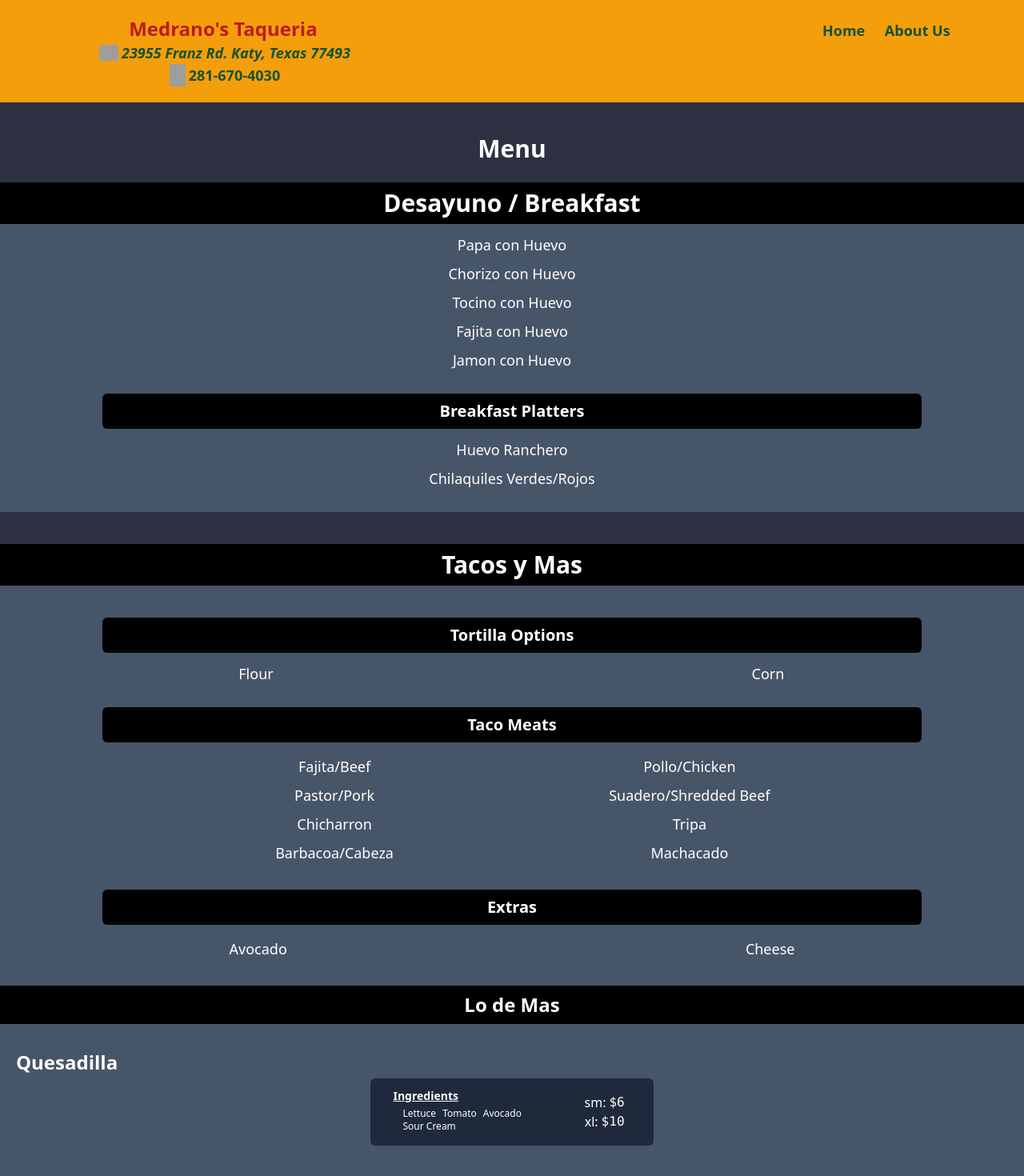
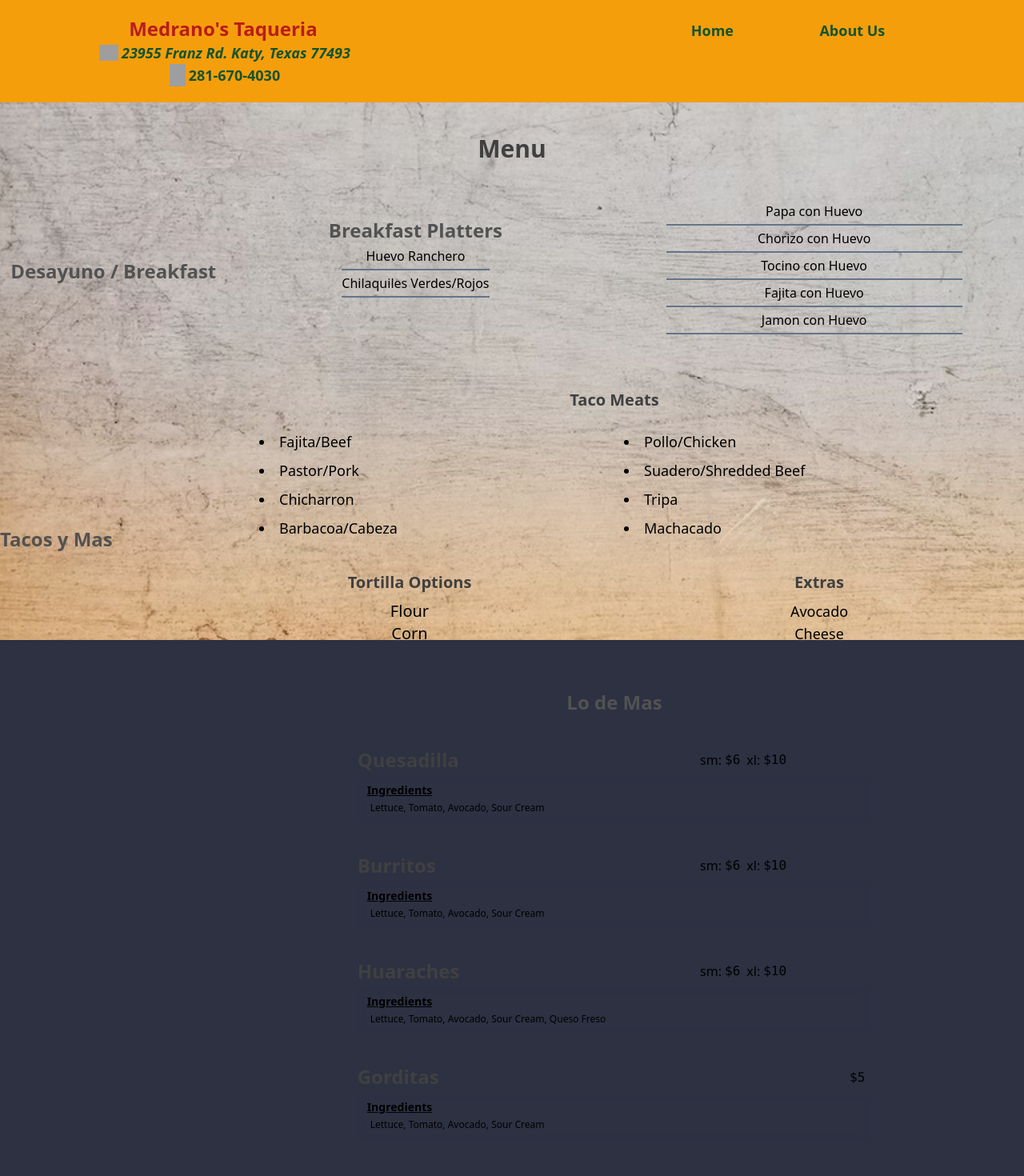
Before and after one commit to ish-suarez/MedranosTaqueria, a Next.js app in the folder client/: page /Menu in a window 1280 px wide. Shown: the top 1470 px of the page at 80% size. Built offline with nearby package versions, Linux system fonts and the light colour scheme; grey boxes are pictures that could not be loaded.

Commit message:
New menu design in the work

```diff
--- a/client/components/navbar.tsx
+++ b/client/components/navbar.tsx
@@ -70,7 +70,7 @@
                     </div>
                 </div>
 
-                <ul className="hidden 2xl:mr-20 w-1/5 md:flex justify-around">
+                <ul className="hidden 2xl:mr-20 w-1/5 md:flex md:mr-10 md:w-1/2 justify-around ">
                     {
                         navigationPages.map(({ to, linkName }: { to: string, linkName: string }) => <NavLinks key={to} to={to} linkName={linkName} pathname={pathname} /> )
                     }
--- a/client/pages/Menu.tsx
+++ b/client/pages/Menu.tsx
@@ -1,5 +1,5 @@
 import { useState } from "react";
-import Navbar from "../components/navbar"
+import Image from "next/image";
 import { getMenu } from '../lib/menuData'
 import { breakfastProps, tacosProps, platterProps, menuProps } from "../lib/interface";
 
@@ -18,66 +18,93 @@
     const soupMenu = menu.filter(items => items.category.includes("Caldo"))
     const tortasMenu = menu.filter(items => items.category.includes("Tortas"))
 
+        //   {/* Background Image Container */}
+        //   <div className={` fixed -z-10 w-full h-screen`}>
+        //   <Image
+        //     priority
+        //     className=" opacity-95 brightness-50 blur-[2px] object-cover"
+        //     src={backgroundPic as string}
+        //     quality={100}
+        //     fill
+        //     placeholder="blur"
+        //     blurDataURL={'/images/taco_truck.jpeg'}
+        //     alt="Taco Truck"
+        //   />
+        // </div>
 
 
     return (
-        <div className="w-full pt-[20vh]">
-            <p className="text-3xl text-white text-center font-extrabold py-2 pb-6">Menu</p>
         <div>
+            <div className="fixed z-0 w-full h-screen">
+                <Image
+                    src={'/images/menu_back.avif'}
+                    className='object-cover brightness-90'
+                    fill
+                    alt="background picture"
+                />
+            </div>
+            <div className="w-full pt-[20vh] sm:pt-[30vh] md:pt-[20vh] z-40 absolute">
+                <p className="text-3xl text-neutral-700 text-center font-extrabold py-2 pb-6 z-20">Menu</p>
+                <div className=" z-20">
                     {/* Breakfast Container */}
+                    <div className="md:w-full">
                         {breakfastMenu.map(({category, items, breakfastPlatters}: breakfastProps) => (
-                    <div className="text-center text-white">
-                        <p className="text-3xl text-center font-bold bg-black py-2">{category}</p>
-                        <div className="bg-slate-600">
-                            <ul className="flex flex-col py-2">
-                                {items.map(({name}) => <li className="text-lg py-1">{name}</li>)}
+                            <div className="text-center md:flex md:justify-center">
+                                <div className=" flex justify-center items-center ">
+                                    <p className="text-2xl text-neutral-600 text-center font-bold pt-3">{category}</p>
+                                </div>
+                                <div className="md:flex md:flex-row-reverse md:py-5">
+                                    <ul className="flex flex-col flex-wrap sm:flex-row sm:items-center sm:justify-center sm:px-16  md:w-1/2 md:text-center">
+                                        {items.map(({name}) => <li className="font-light py-1 sm:w-1/2 md:w-full md:border-b-2 md:border-slate-500">{name}</li>)}
                                     </ul>
+                                    <div className="md:w-1/2">
                                         {breakfastPlatters.map(({platterTitle, breakfastPlatesOptions}) => (
                                             <div className="py-4 flex flex-col justify-center items-center">
-                                    <p className="text-xl font-semibold bg-black rounded-md py-2 w-4/5">{platterTitle}</p>
-                                    <ul className="flex flex-col py-2">
-                                        {breakfastPlatesOptions.map(option => <li className="text-lg py-1">{option}</li>)}
+                                                <p className="text-2xl text-neutral-600 font-semibold rounded-md pt-2 w-4/5 sm:w-1/2 md:w-2/3">{platterTitle}</p>
+                                                <ul className="flex flex-col pb-2">
+                                                    {breakfastPlatesOptions.map(option => <li className="font-light py-1 md:border-b-2 md:border-slate-500">{option}</li>)}
                                                 </ul>
                                             </div>
                                         ))}
                                     </div>
                                 </div>
+                            </div>
                         ))}
                     </div>
                     {/* Taco Container */}
-            <div className="text-white py-10">
+                    <div className=" ">
                         {tacosMenu.map(({category, tortillaOptions, tacoMeatOptions, items, extras}: tacosProps) => (
-                    <div className="">
-                        <p className="text-3xl text-center font-bold bg-black py-2">{category}</p>
-                        <div className="py-10 flex flex-col items-center w-full space-y-4 bg-slate-600">
-                            <div className="w-full flex flex-col justify-center items-center">
-                                <p className="font-semibold bg-black w-4/5 text-xl text-center py-2 rounded-md">Tortilla Options</p>
-                                <ul className="flex w-full justify-between items-center py-3 ">
-                                    {tortillaOptions.map(tortilla => <li className="text-lg text-center w-full">{tortilla}</li>)}
+                            <div className="md:flex">
+                                <div className=' md:flex md:py-52 md:w-1/4'>
+                                    <p className="text-2xl text-neutral-600 text-center font-bold pt-3">{category}</p>
+                                </div>
+                                <div className="py-10 flex flex-wrap items-center w-full space-y-4 ">
+                                    <div className="w-full flex flex-col items-center">
+                                        <p className="font-semibold w-4/5 sm:w-1/2 text-xl text-center py-2 text-neutral-700">Taco Meats</p>
+                                        <ol className="flex flex-wrap items-center text-center px-1 py-3 sm:px-14">
+                                            {tacoMeatOptions.map(meat => <li className="text-lg text-left list-inside list-disc w-1/2 py-1 pl-3 font-light">{meat}</li>)}
+                                        </ol>
+                                    </div>
+                                    <div className="w-1/2 flex flex-col justify-center items-center">
+                                        <p className="font-semibold w-4/5 sm:w-1/2 text-xl text-center py-2 rounded-md text-neutral-700">Tortilla Options</p>
+                                        <ul className="flex flex-col w-full justify-between items-center pb-3 ">
+                                            {tortillaOptions.map(tortilla => <li className="text-lg sm:text-xl text-center w-full font-light">{tortilla}</li>)}
                                         </ul>
                                     </div>
-                            <div className="w-full flex flex-col items-center">
-                                <p className="font-semibold bg-black w-4/5 text-xl text-center py-2 rounded-md">Taco Meats</p>
-                                <ul className="flex flex-wrap items-center justify-around text-center px-1 py-3">
-                                    {tacoMeatOptions.map(meat => <li className="text-lg w-1/2 py-1">{meat}</li>)}
+                                    <div className="w-1/2 flex flex-col items-center">
+                                        <p className="font-semibold w-4/5 sm:w-1/2 text-xl text-center py-2 rounded-md text-neutral-700">Extras</p>
+                                        <ul className="flex flex-col w-full justify-around items-center pb-3">
+                                            {extras.map(({extraName, price}) => <li className="text-lg font-light">{extraName}</li>)}
                                         </ul>
                                     </div>
-                            <div className="w-full flex flex-col items-center">
-                                <p className="font-semibold bg-black w-4/5 text-xl text-center py-2 rounded-md">Extras</p>
-                                <ul className="flex w-full justify-around items-center py-3">
-                                    {extras.map(({extraName, price}) => <li className="text-lg py-1">{extraName}</li>)}
-                                </ul>
-                            </div>
-                            <div className="w-full">
-                                <p className="text-2xl text-center font-bold bg-black py-2">Lo de Mas</p>
-                                <ul className="w-full flex flex-wrap flex-col py-3">
+                                    <div className="w-full py-5">
+                                        <p className="text-2xl text-center font-bold py-2 text-neutral-600">Lo de Mas</p>
+                                        <ul className="w-full flex flex-wrap flex-col sm:items-center py-3">
                                             {items.map(({name, ingredients, price, sizes}) => (
-                                        <li className="w-full flex flex-col items-center py-4 px-5">
-                                            <p className="text-2xl self-start font-extrabold py-1">{name}</p>
-                                            <ul className="flex items-center justify-center">
-                                                <li className="w-full flex px-4">
-                                                    <div className=" flex flex-row-reverse items-center w-full py-1 bg-slate-800 rounded-md px-4" >
-                                                        <div className={`w-1/3 ${!sizes ? 'hidden' : 'text-center flex flex-col items-center'}`}>
+                                                <li className="w-full sm:w-2/3 flex flex-col items-center py-4 px-5">
+                                                    <div className="flex justify-between items-center w-full">
+                                                        <p className="text-2xl self-start font-extrabold py-1 text-neutral-700">{name}</p>
+                                                        <div className={`w-1/3 ${!sizes ? 'hidden' : 'text-center flex space-x-2 items-center'}`}>
                                                             {sizes?.map(({size, sizePrice}) => (
                                                                 <div className="flex space-x-1 font-light">
                                                                     <span>{size}:</span><span className="font-mono">${sizePrice}</span>
@@ -88,12 +115,14 @@
                                                         <div className={`${!price ? 'hidden' : 'block py-1 px-2'}`} >
                                                             <span className="font-mono">${price}</span>
                                                         </div>
-                                                        <div className="py-2 px-3">
+                                                    </div>
+                                                    <ul className="flex items-center justify-center w-full">
+                                                        <li className="w-full flex ">
+                                                                <div className="py-2 px-3 w-full backdrop-blur-sm">
                                                                     <p className="text-sm underline underline-offset-1 font-semibold">Ingredients</p>
-                                                            <ol className="flex flex-wrap py-1 px-2 justify-start">
-                                                                {ingredients.map(ingredient => <li className=" list-inside px-1 text-xs font-light ">{ingredient}</li>)}
-                                                            </ol>
-                                                        </div>
+                                                                    <ul className="flex flex-wrap py-1 px-1 justify-start w-full">
+                                                                        {ingredients.map((ingredient, i) => <li className=" list-inside text-xs font-light ">{(i ? ', ' : '') + ingredient}</li>)}
+                                                                    </ul>
                                                             </div>
                                                         </li>
                                                     </ul>
@@ -106,7 +135,7 @@
                         ))}
                     </div>
                     {/* Special Platters Container */}
-            <div className="py-10 text-white">
+                    <div className="py-10 text-white md:w-1/2 ">
                         {plattersMenu.map(({category, items}: platterProps) => (
                             <div className="w-full">
                                 <p className="text-3xl text-center font-bold bg-black py-2">{category}</p>
@@ -127,7 +156,7 @@
                         ))}
                     </div>
                     {/* Soup Container */}
-            <div className="py-10 text-white">
+                    <div className="py-10 text-white md:w-1/2">
                         {soupMenu.map(({category, items}: menuProps) => (
                             <div className="">
                                 <p className="text-3xl text-center font-bold bg-black py-2">{category}</p>
@@ -138,7 +167,7 @@
                         ))}
                     </div>
                     {/* Tortas Container */}
-            <div className="py-10 text-white">
+                    <div className="py-10 text-white md:w-1/2">
                         {tortasMenu.map(({category, items}: menuProps) => (
                             <div className="">
                                 <p className="text-3xl text-center font-bold bg-black py-2">{category}</p>
@@ -147,6 +176,8 @@
                                 </ul>
                             </div>
                         ))}
+                    </div>
+                </div>
             </div>
         </div>
     )
--- a/client/pages/index.tsx
+++ b/client/pages/index.tsx
@@ -60,7 +60,7 @@
       </div>
       {/* Home page Content */}
       <div className={`flex flex-col items-center ${styles.content}`}>
-        <div className=" mt-[20vh] sm:mt-[15vh] py-10 flex flex-col">
+        <div className=" mt-[20vh] sm:mt-[20vh] py-10 flex flex-col">
           <div className={styles.ani}>
             <div className="flex relative flex-col max-w-md sm:ml-20 xl:ml-40">
                 <h1 className={`text-5xl md:text-6xl lg:text-7xl text-green-50 font-extrabold`}>Street Tacos</h1>
```
Also changed, not shown: client/public/images/menu_back.avif (added). Lines whose indentation alone changed are shown as unchanged.
